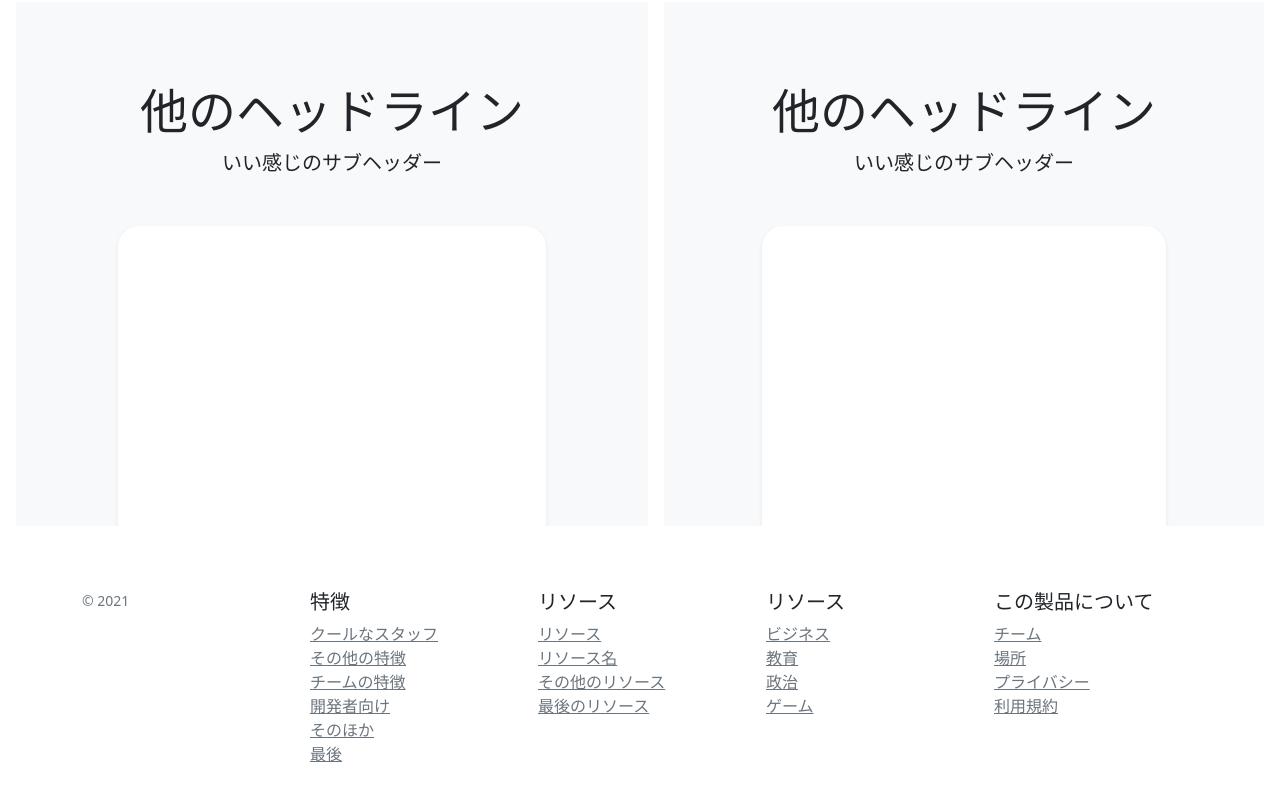
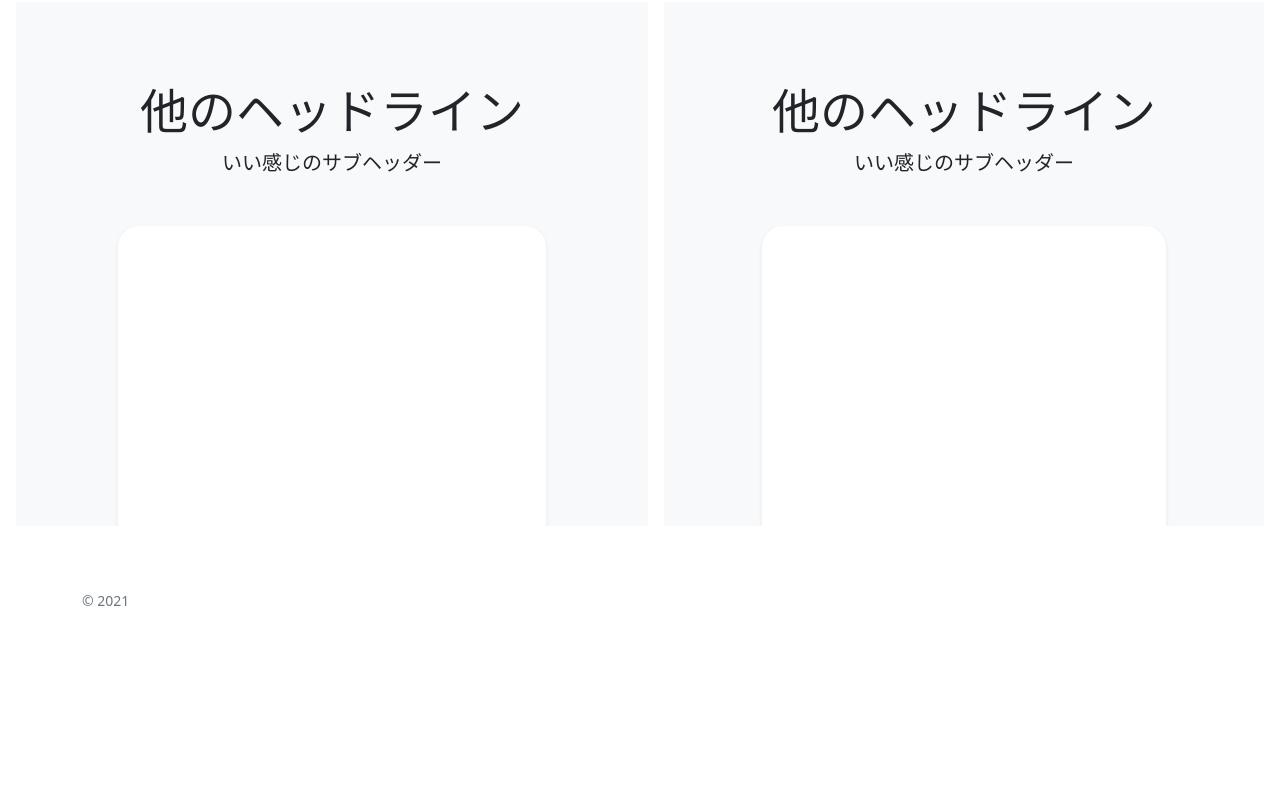
Before and after one commit to sleepinthefire/mining_study_society, a plain HTML site: page 5e884898da28047151d0e56f8dc6292773603d0d6aabbdd62a11ef721d1542d8/index.html in a window 1280 px wide. Shown: the part 2249-3049 px from the top of the page. After the commit the page ends 2924 px from the top, so only its background shows below. Drawn offline with nearby package versions, Linux system fonts and the light colour scheme.

Commit message:
change: footer

```diff
--- a/5e884898da28047151d0e56f8dc6292773603d0d6aabbdd62a11ef721d1542d8/index.html
+++ b/5e884898da28047151d0e56f8dc6292773603d0d6aabbdd62a11ef721d1542d8/index.html
@@ -130,49 +130,9 @@
 </main>
 
 <footer class="container py-5">
-  <div class="row">
-    <div class="col-12 col-md">
+
       <small class="d-block mb-3 text-muted">&copy; 2021</small>
-    </div>
-    <div class="col-6 col-md">
-      <h5>特徴</h5>
-      <ul class="list-unstyled text-small">
-        <li><a class="link-secondary" href="#">クールなスタッフ</a></li>
-        <li><a class="link-secondary" href="#">その他の特徴</a></li>
-        <li><a class="link-secondary" href="#">チームの特徴</a></li>
-        <li><a class="link-secondary" href="#">開発者向け</a></li>
-        <li><a class="link-secondary" href="#">そのほか</a></li>
-        <li><a class="link-secondary" href="#">最後</a></li>
-      </ul>
-    </div>
-    <div class="col-6 col-md">
-      <h5>リソース</h5>
-      <ul class="list-unstyled text-small">
-        <li><a class="link-secondary" href="#">リソース</a></li>
-        <li><a class="link-secondary" href="#">リソース名</a></li>
-        <li><a class="link-secondary" href="#">その他のリソース</a></li>
-        <li><a class="link-secondary" href="#">最後のリソース</a></li>
-      </ul>
-    </div>
-    <div class="col-6 col-md">
-      <h5>リソース</h5>
-      <ul class="list-unstyled text-small">
-        <li><a class="link-secondary" href="#">ビジネス</a></li>
-        <li><a class="link-secondary" href="#">教育</a></li>
-        <li><a class="link-secondary" href="#">政治</a></li>
-        <li><a class="link-secondary" href="#">ゲーム</a></li>
-      </ul>
-    </div>
-    <div class="col-6 col-md">
-      <h5>この製品について</h5>
-      <ul class="list-unstyled text-small">
-        <li><a class="link-secondary" href="#">チーム</a></li>
-        <li><a class="link-secondary" href="#">場所</a></li>
-        <li><a class="link-secondary" href="#">プライバシー</a></li>
-        <li><a class="link-secondary" href="#">利用規約</a></li>
-      </ul>
-    </div>
-  </div>
+
 </footer>
 
     <script src="https://cdn.jsdelivr.net/npm/bootstrap@5.0.0-beta1/dist/js/bootstrap.bundle.min.js"
```
